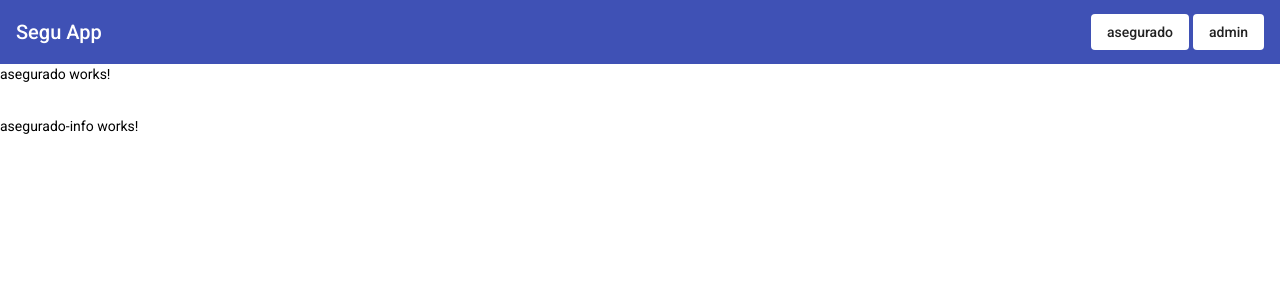
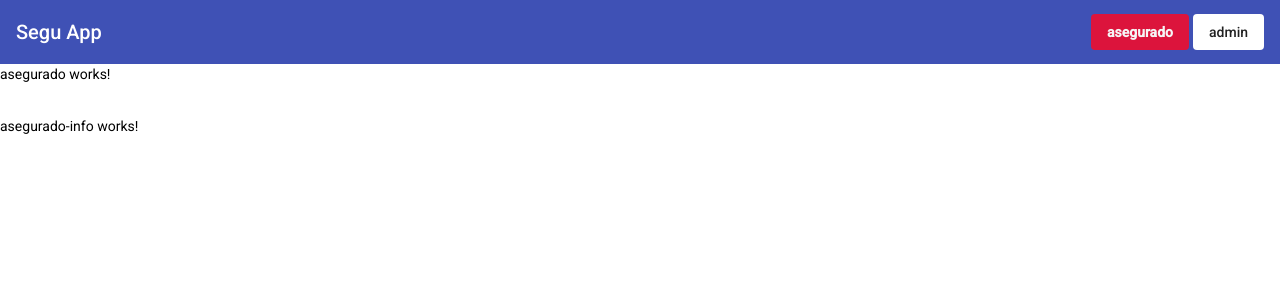
Before and after one commit to lucasDRR/segu-app, an Angular app: page /asegurado in a window 1280 px wide. Shown: the top 300 px of the page. Built offline with nearby package versions, Linux system fonts and the light colour scheme.

Commit message:
agregada el componente inicial de asegurado

```diff
--- a/src/app/segu-home/segu-home.component.css
+++ b/src/app/segu-home/segu-home.component.css
@@ -1,6 +1,7 @@
 .router-link-active {
     background-color: crimson;
-    color: darkgreen;
+    color: whitesmoke;
+    font-weight: bold;
 }
 
 .example-spacer {
--- a/src/app/segu-home/segu-home.component.html
+++ b/src/app/segu-home/segu-home.component.html
@@ -1,7 +1,7 @@
 <mat-toolbar color = "primary">
     <span>Segu App</span>
     <span class="example-spacer"></span>
-    <a mat-flat-button routerLink="aseg" routerLinkActive="router-link-active" class="user-type-btn">asegurado</a>
+    <a mat-flat-button routerLink="asegurado" routerLinkActive="router-link-active" class="user-type-btn">asegurado</a>
     <a mat-flat-button routerLink="admin" routerLinkActive="router-link-active" class="user-type-btn">admin</a>
 </mat-toolbar>
 <router-outlet></router-outlet>
```
Also changed, not shown: src/app/asegurado/asegurado-routing.module.ts (+6 -2 lines).
